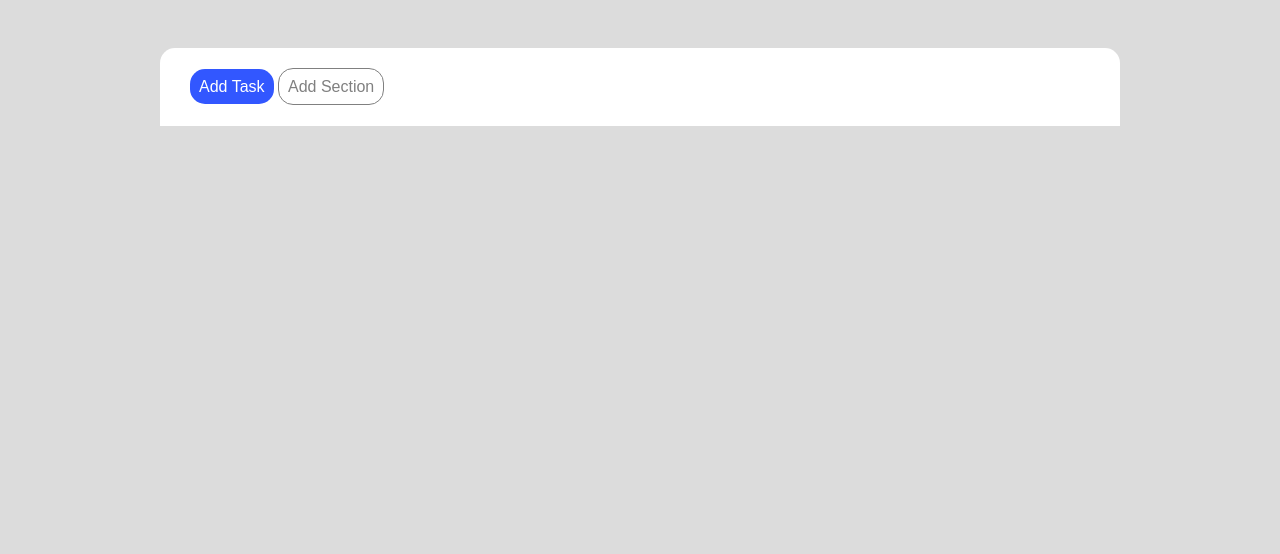
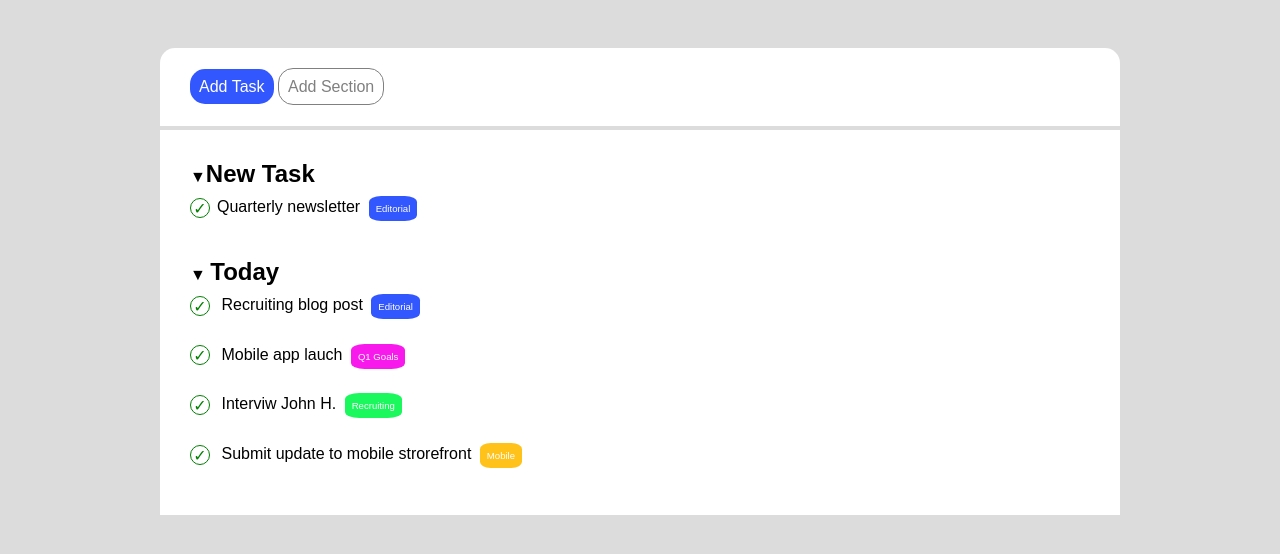
Before and after one commit to ar2099/html-css-toboolist, a plain HTML site: page index.html in a window 1280 px wide. Shown: the part 122-676 px from the top of the page. Drawn offline with Linux system fonts and the light colour scheme.

Commit message:
finito seconda lista

```diff
--- a/index.html
+++ b/index.html
@@ -24,3 +24,47 @@
             <span class="button-non-active">Add Section</span>
         </div>
     </nav>
+
+<!-- inizio main (lista) -->
+
+                            <!-- primo paragrafo -->
+
+    <main>
+        <div>
+            <div>
+            <span>&#9660;</span><h2>New Task</h2>
+            </div>
+            <div>
+            <span class="cerchio-verde">&#10003;</span><p class="riga">Quarterly newsletter</p> <span class="button-editorial">Editorial</span>
+            </div>
+        </div>
+
+        <!-- secondo paragrafo -->
+
+        <div class="container">
+            <div>
+                <span>&#9660;</span>
+                <h2>Today</h2>
+            </div>
+            <div class="total-riga">
+                <span class="cerchio-verde">&#10003;</span>
+                <p class="riga">Recruiting blog post</p> <span class="button-editorial">Editorial</span>
+            </div>
+
+            <div class="total-riga">
+                <span class="cerchio-verde">&#10003;</span>
+                <p class="riga">Mobile app lauch</p> <span class="button-quoals">Q1 Goals</span>
+            </div>
+
+            <div class="total-riga">
+                <span class="cerchio-verde">&#10003;</span>
+                <p class="riga">Interviw John H.</p> <span class="button-recruiting">Recruiting</span>
+            </div>
+
+            <div class="total-riga">
+                <span class="cerchio-verde">&#10003;</span>
+                <p class="riga">Submit update to mobile strorefront</p> <span class="button-mobile">Mobile</span>
+            </div>
+
+        </div>
+    </main>
--- a/style.css
+++ b/style.css
@@ -47,7 +47,7 @@ h1 {
 nav {
     width: 75%;
     background-color: white;
-    margin: 50px auto;
+    margin: 50px auto 4px;
     padding: 30px 30px;
     border-top-right-radius: 15px;
     border-top-left-radius: 15px
@@ -69,3 +69,86 @@ nav {
 }
 
 /* fine nav (bottoni superiori) */
+
+
+/* inizio main */
+
+
+                    /* impostazioni generali */
+
+
+main {
+    width: 75%;
+    margin: auto;
+    padding: 30px;
+    background-color: white;
+}
+
+h2 {
+    display: inline-block;
+}
+
+.riga {
+    display: inline-block;
+    margin-left: 7px;
+    margin-right: 4px;
+    margin-top: 10px;
+}
+
+.cerchio-verde {
+    height: 20px;
+    width: 20px;
+    border: 1px solid green;
+    color: green;
+    display: inline-block;
+    vertical-align: middle;
+    text-align: center;
+    border-radius: 50%;
+    line-height: 20px;
+}
+
+.button-editorial{
+    font-size: 0.6em;
+    color: white;
+    padding: 7px;
+    background-color: rgb(50, 87, 255);
+    border-radius: 25%;
+}
+
+.container {
+    margin-top: 40px;
+
+}
+
+.total-riga {
+    padding-bottom: 20px;
+}
+
+                    /* primo paragrafo */
+
+                    /* secondo paragrafo */
+
+.button-quoals {
+    font-size: 0.6em;
+    color: white;
+    padding: 7px;
+    background-color: rgb(248, 26, 237);
+    border-radius: 25%;
+}
+
+.button-recruiting {
+    font-size: 0.6em;
+    color: white;
+    padding: 7px;
+    background-color: rgb(26, 248, 93);
+    border-radius: 25%;
+}
+
+
+.button-mobile {
+    font-size: 0.6em;
+    color: white;
+    padding: 7px;
+    background-color: rgb(255, 194, 27);
+    border-radius: 25%;
+}
```
